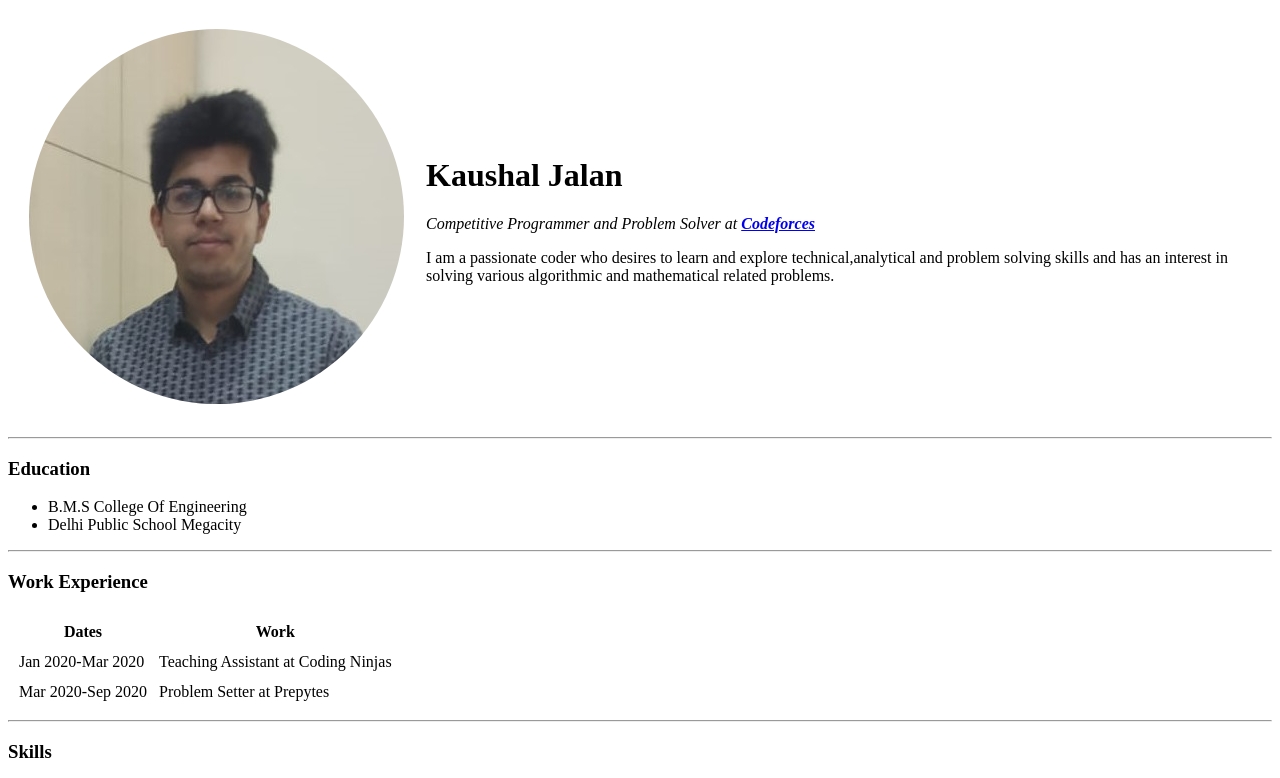
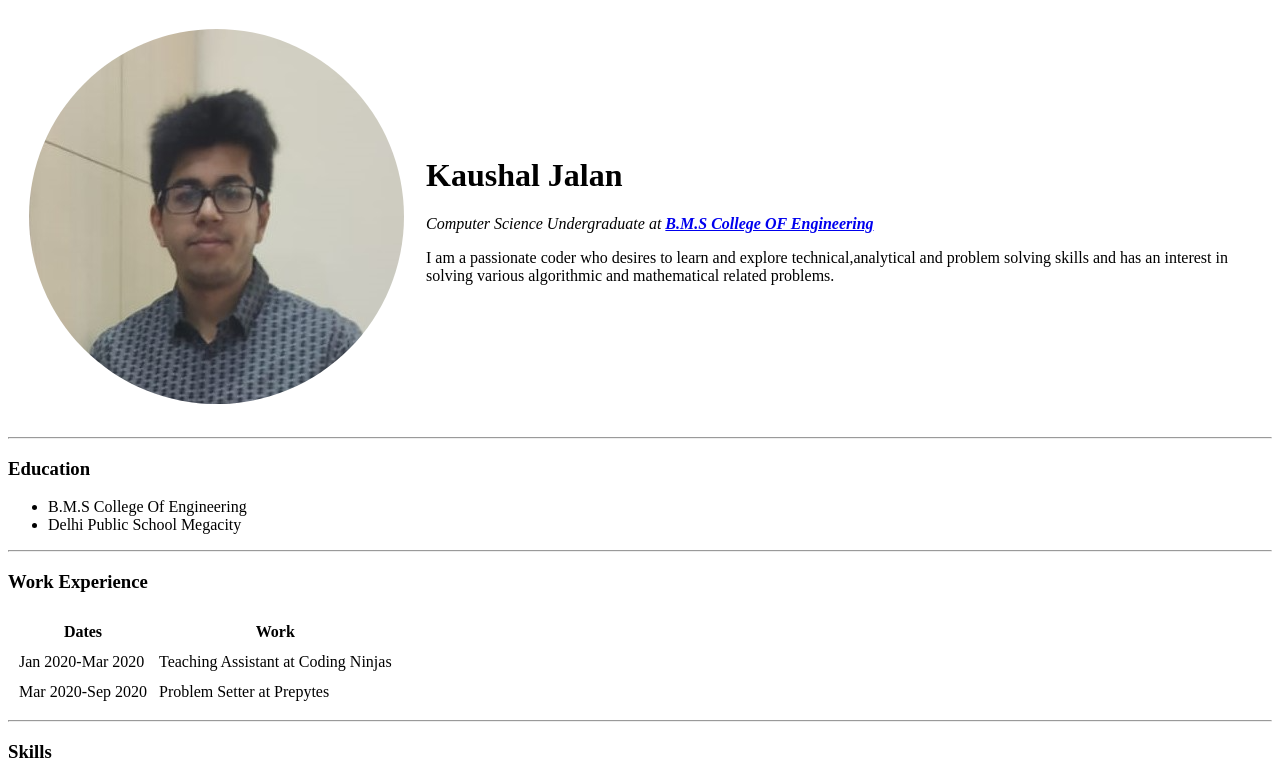
Before and after one commit to kaushaljalan/CV, a plain HTML site: page index.html in a window 1280 px wide. Shown: the top 778 px of the page. Drawn offline with Linux system fonts and the light colour scheme.

Commit message:
Update index.html

```diff
--- a/index.html
+++ b/index.html
@@ -11,7 +11,7 @@
     <tr>
       <td><img src="images/KJ.png" alt="Kaushal's Profile Picture"></td>
       <td><h1>Kaushal Jalan</h1>
-      <p><em>Competitive Programmer and Problem Solver at <strong><a href="https://codeforces.com/">Codeforces</a></strong> </em></p>
+      <p><em>Computer Science Undergraduate at <strong><a href="https://www.bmsce.ac.in/">B.M.S College OF Engineering</a></strong> </em></p>
       <p>I am a passionate coder who desires to learn and explore technical,analytical and problem solving skills and has an interest in solving various algorithmic and mathematical related problems.  </p></td>
     </tr>
   </table>
```
